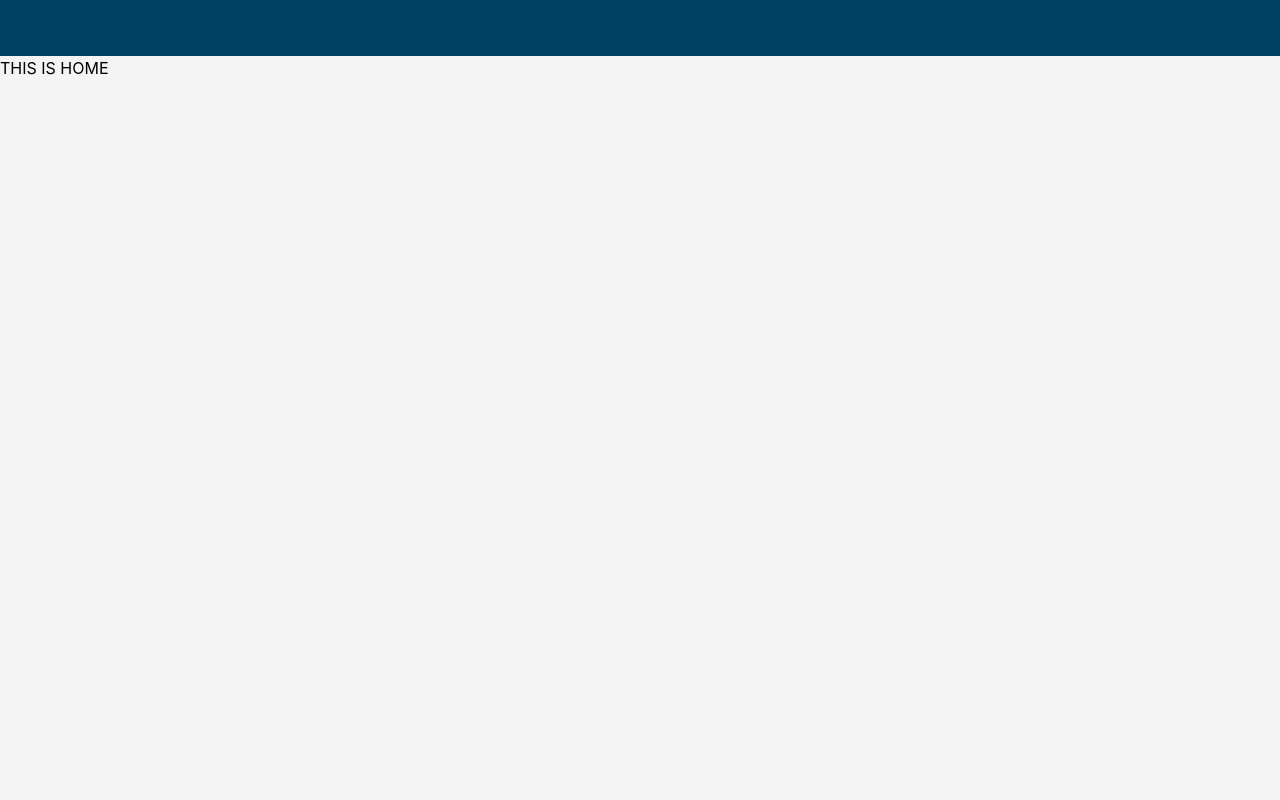
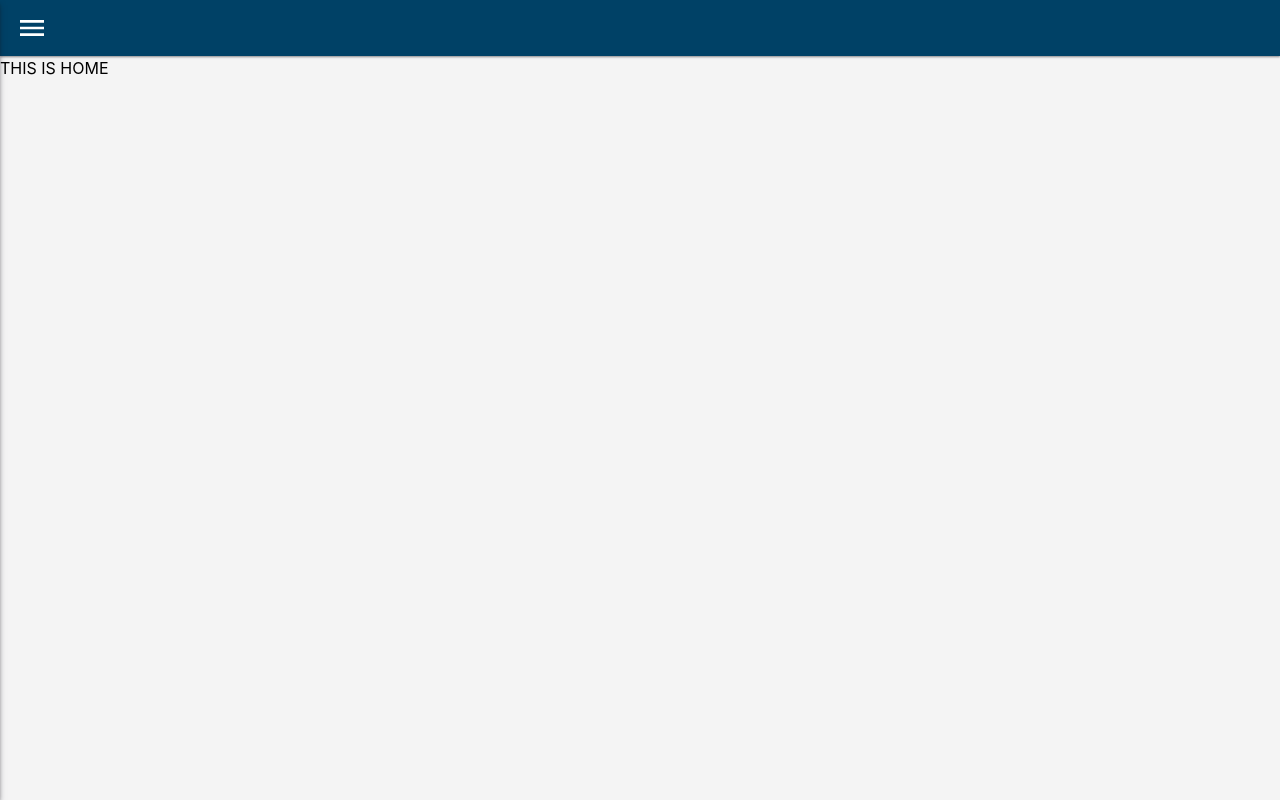
Before and after one commit to douglasyabuki/go-staff, a React (Vite) app: page / in a window 1280 px wide. Built offline with nearby package versions, Linux system fonts and the light colour scheme.

Commit message:
Bootstrap: Navbar

```diff
--- a/src/components/navbar/Navbar.tsx
+++ b/src/components/navbar/Navbar.tsx
@@ -1,3 +1,24 @@
+import { useState } from 'react';
+import { createPortal } from 'react-dom';
+import { MenuIcon } from '@/utils/Icons';
+import NavbarMenu from './navbar-menu/NavbarMenu';
+
 export default function Navbar() {
-  return <div className="w-screen bg-dark-blue-80 h-14 z-14 items-center justify-between"></div>;
+  const [toggle, setToggle] = useState<boolean>(false);
+  return (
+    <>
+      <div className="relative z-40 flex h-14 w-screen items-center justify-between bg-dark-blue-80 px-4 shadow-sm shadow-transparent-black">
+        <button
+          className="flex h-auto w-auto items-center justify-center"
+          onClick={() => setToggle(!toggle)}
+        >
+          <MenuIcon />
+        </button>
+      </div>
+      {createPortal(
+        <NavbarMenu toggle={toggle} onClose={() => setToggle(false)}></NavbarMenu>,
+        document.getElementById('portal-root')!,
+      )}
+    </>
+  );
 }
--- a/src/components/navbar/navbar-menu/NavbarMenu.tsx
+++ b/src/components/navbar/navbar-menu/NavbarMenu.tsx
@@ -1,3 +1,22 @@
-export default function Sidebar() {
-  return <div></div>;
+interface NavbarMenuProps {
+  toggle: boolean;
+  onClose: () => void;
 }
+
+export default function NavbarMenu({ toggle, onClose }: NavbarMenuProps) {
+  return (
+    <>
+      <div
+        className={`${
+          toggle ? `flex` : `hidden`
+        } absolute top-0 z-[41] h-screen w-screen bg-opacity-0`}
+        onClick={onClose}
+      ></div>
+      <div
+        className={`${
+          toggle ? `translate-x-0` : `-translate-x-[400px]`
+        } absolute top-0 z-[42] flex h-screen w-[400px] transform-gpu bg-dark-blue-80 shadow-md shadow-transparent-black duration-200 ease-in-out`}
+      ></div>
+    </>
+  );
+}
--- a/src/layout/Layout.tsx
+++ b/src/layout/Layout.tsx
@@ -6,7 +6,7 @@ export interface LayoutProps {
 
 export default function Layout({ children }: LayoutProps) {
   return (
-    <div className="relative h-screen w-screen overflow-hidden bg-grey-5">
+    <div className="relative h-screen w-screen min-w-[400px] overflow-hidden bg-grey-5">
       <Navbar />
       {children}
     </div>
```
